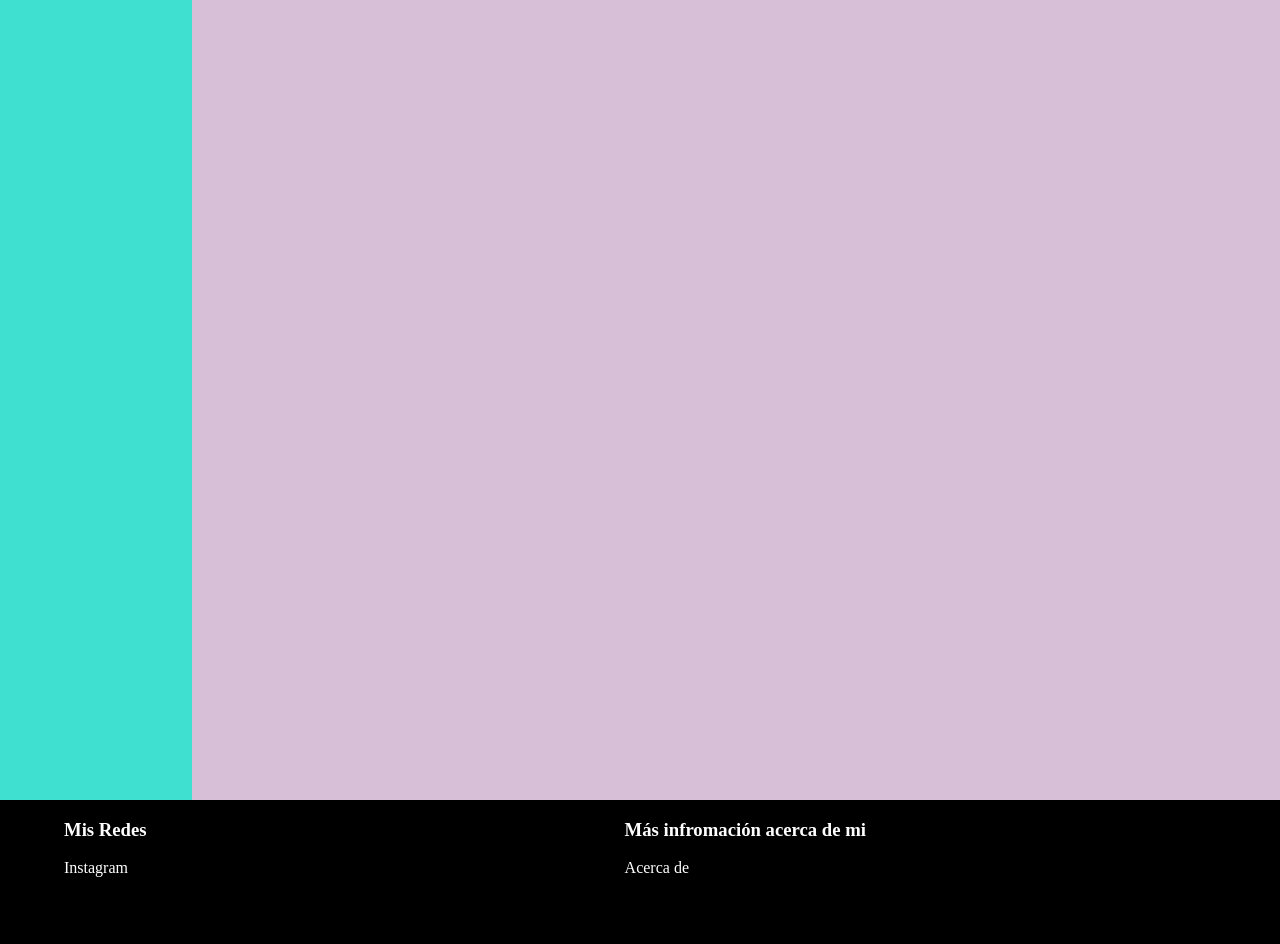
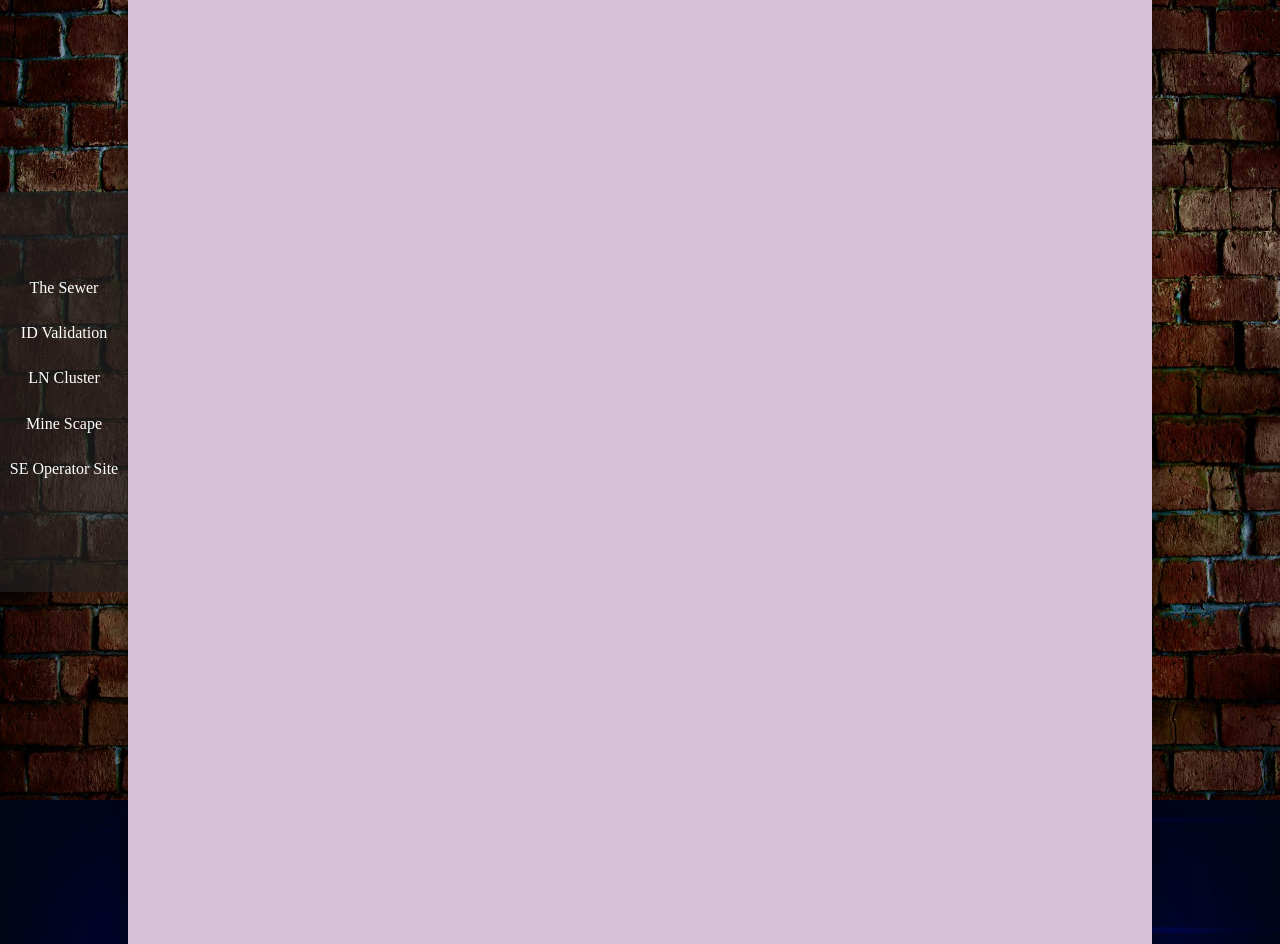
Before and after one commit to ahci21KS/axelcervera.github.io, a plain HTML site: page projects.html in a window 1280 px wide. Shown: the top 944 px of the page. Drawn offline with nearby package versions, Linux system fonts and the light colour scheme.

Commit message:
NewThings

```diff
--- a/css/base.css
+++ b/css/base.css
@@ -5,6 +5,7 @@ html, body {
     scroll-behavior: smooth;
     background-color: transparent;
     scroll-snap-type: y proximity;
+    position: absolute;
 }
 
 embed{
@@ -61,6 +62,12 @@ embed{
     box-shadow: 13px 0px 16px -13px rgba(0,0,0,0.75);
 }
 
+.dropShadow{
+    -webkit-box-shadow: 0px 10px 29px -3px rgba(0,0,0,0.75);
+    -moz-box-shadow: 0px 10px 29px -3px rgba(0,0,0,0.75);
+    box-shadow: 0px 10px 29px -3px rgba(0,0,0,0.75);
+}
+
 .flexRow{
     display: flex;
     flex-wrap: wrap;
@@ -74,6 +81,7 @@ embed{
 }
 
 .flexColumn{
+
     display: flex;
     flex-wrap: wrap;
     flex-direction: column  ;
@@ -137,6 +145,49 @@ embed{
     background-color: yellow;
     scroll-snap-type: initial;
 }
+
+.parralax{
+    height: 100%;
+    scroll-snap-type: initial;
+    /* Set a specific height */
+    min-height: 50px;
+
+    /* Create the parallax scrolling effect */
+    background-attachment: fixed;
+    background-position: center;
+    background-repeat: no-repeat;
+    background-size: cover;
+
+    overflow: hidden;
+    position: relative;
+}
+
+.full-t1 {
+    background-image: url("../img/projects/t1.jpg");
+}
+
+.full-t2 {
+
+    background-image: url("../img/projects/t2.jpg");
+
+}
+
+.full-t3 {
+
+    background-image: url("../img/projects/t3.jpg");
+
+}
+
+.full-t4 {
+    background-image: url("../img/projects/t4.jpg");
+}
+
+.full-t5 {
+
+    background-image: url("../img/projects/t5.jpg");
+
+}
+
 
 .shadowBlue{
     -webkit-box-shadow: 0px 10px 0px -4px rgba(69,143,255,1);
@@ -309,7 +360,8 @@ embed{
 }
 
 .projects{
-    width: 85%;
+
+    width: 80%;
     background-color: thistle;
 }
 
@@ -424,9 +476,36 @@ embed{
 }
 
 .sidePanel{
-    background-color: turquoise;
-    width: 15%;
+    display: flex;
+    flex-wrap: wrap;
+    flex-direction: column;
+    justify-content: center;
+    align-items: center;
 
+    z-index: 999;
+
+
+
+    background-color: #222222ad;
+    width: 10%;
+    height: 50%;
+    margin: 15% 0 0 0;
+    position: fixed;
+}
+
+.sidePanel ul{
+    text-align: center;
+    padding: 0;
+}
+
+.sidePanel li{
+    list-style-type: none;
+    margin: 0 0 25% 0;
+}
+
+.sidePanel li a{
+    color: white;
+    text-decoration: none;
 }
 
 .threeQuater{
@@ -476,7 +555,6 @@ embed{
         width: 100%;
         /* The image used */
         background-image: url("../img/index/Parallax/Ruta-16.jpg");
-
         /* Set a specific height */
         min-height: 50px;
 
@@ -486,8 +564,8 @@ embed{
         background-repeat: no-repeat;
         background-size: cover;
 
-      overflow: hidden;
-      position: relative;
+        overflow: hidden;
+        position: relative;
     }
 
     .landImage{
--- a/projects.html
+++ b/projects.html
@@ -19,15 +19,45 @@
             <li><a class="unselected" href="./index.html">Home</a></li>
             <li><a class="selected" href="./projects.html">Projects</a></li>
             <li><a class="unselected" href="./extraprojects.html">Other Projects</a></li>
-            <li><a class="unselected" href="./wip.html">About</a></li>
+            <li><a class="unselected" href="./about.html">About</a></li>
         </ul>
     </nav>
+    <article class="sidePanel">
+        <ul>
+            <li><a href="#t1">The Sewer</a></li>
+            <li><a href="#t2">ID Validation</a></li>
+            <li><a href="#t3">LN Cluster</a></li>
+            <li><a href="#t4">Mine Scape</a></li>
+            <li><a href="#t5">SE Operator Site</a></li>
+        </ul>
+    </article>
+    <section id="t1" class="parralax full-t1 twoObjects snappy ">
 
-    <section class="full-height twoObjects snappy">
-        <article class="sidePanel">
+        <article class="projects dropShadow">
 
         </article>
-        <article class="projects">
+    </section>
+    <section id="t2" class="parralax full-t2 twoObjects snappy">
+
+        <article class="projects dropShadow">
+
+        </article>
+    </section>
+    <section id="t3" class="parralax full-t3 twoObjects snappy">
+
+        <article class="projects dropShadow">
+
+        </article>
+    </section>
+    <section id="t4" class="parralax full-t4 twoObjects snappy">
+
+        <article class="projects dropShadow">
+
+        </article>
+    </section>
+    <section id="t5" class="parralax full-t5 twoObjects snappy">
+
+        <article class="projects dropShadow">
 
         </article>
     </section>
```
Also changed, not shown: about.html (added, +4 -0 lines), extraprojects.html (+3 -3 lines), index.html (+1 -1 lines), img/projects/t1.jpg (added), img/projects/t2.jpg (added), img/projects/t3.jpg (added), img/projects/t4.jpg (added), 1 other file.
